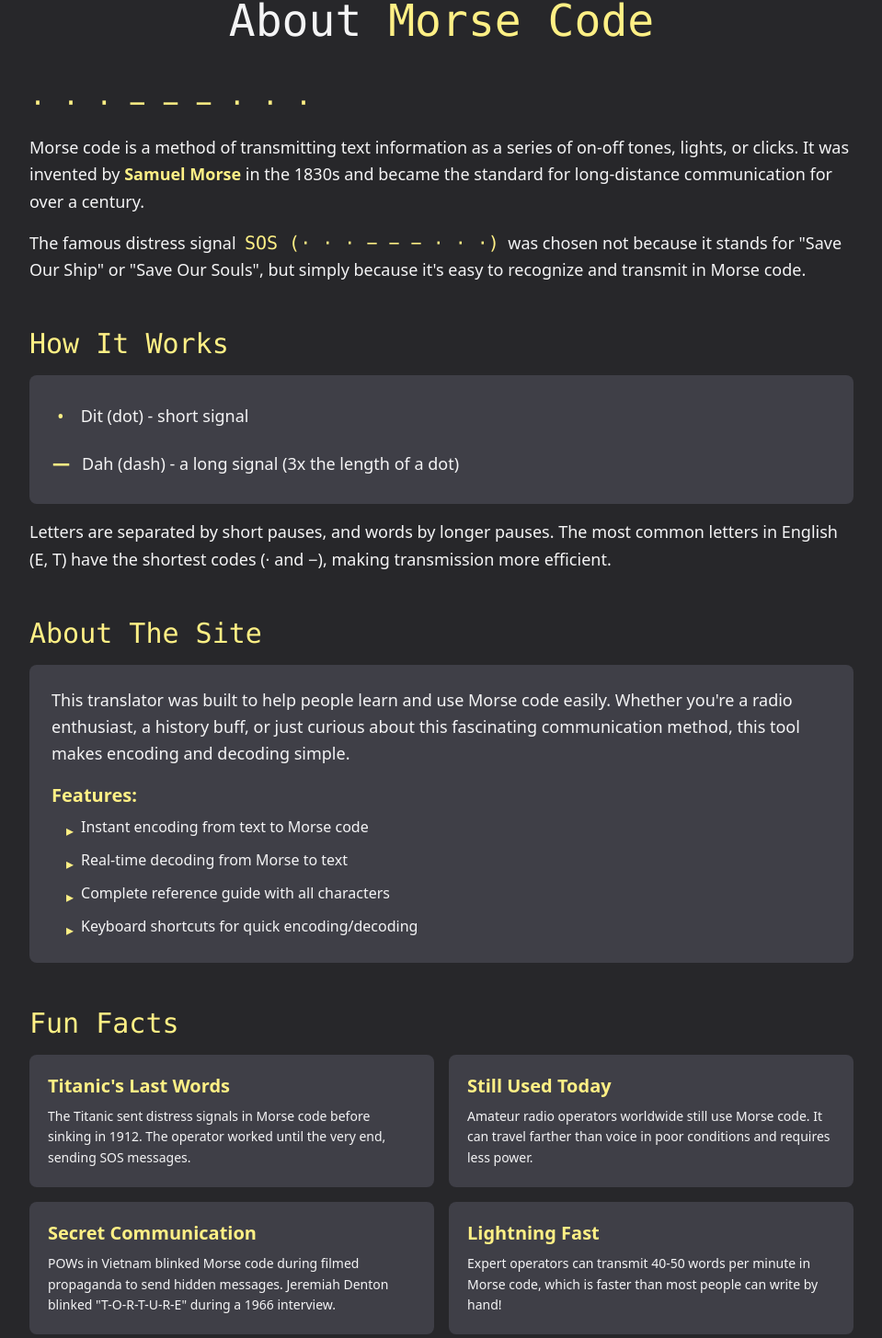
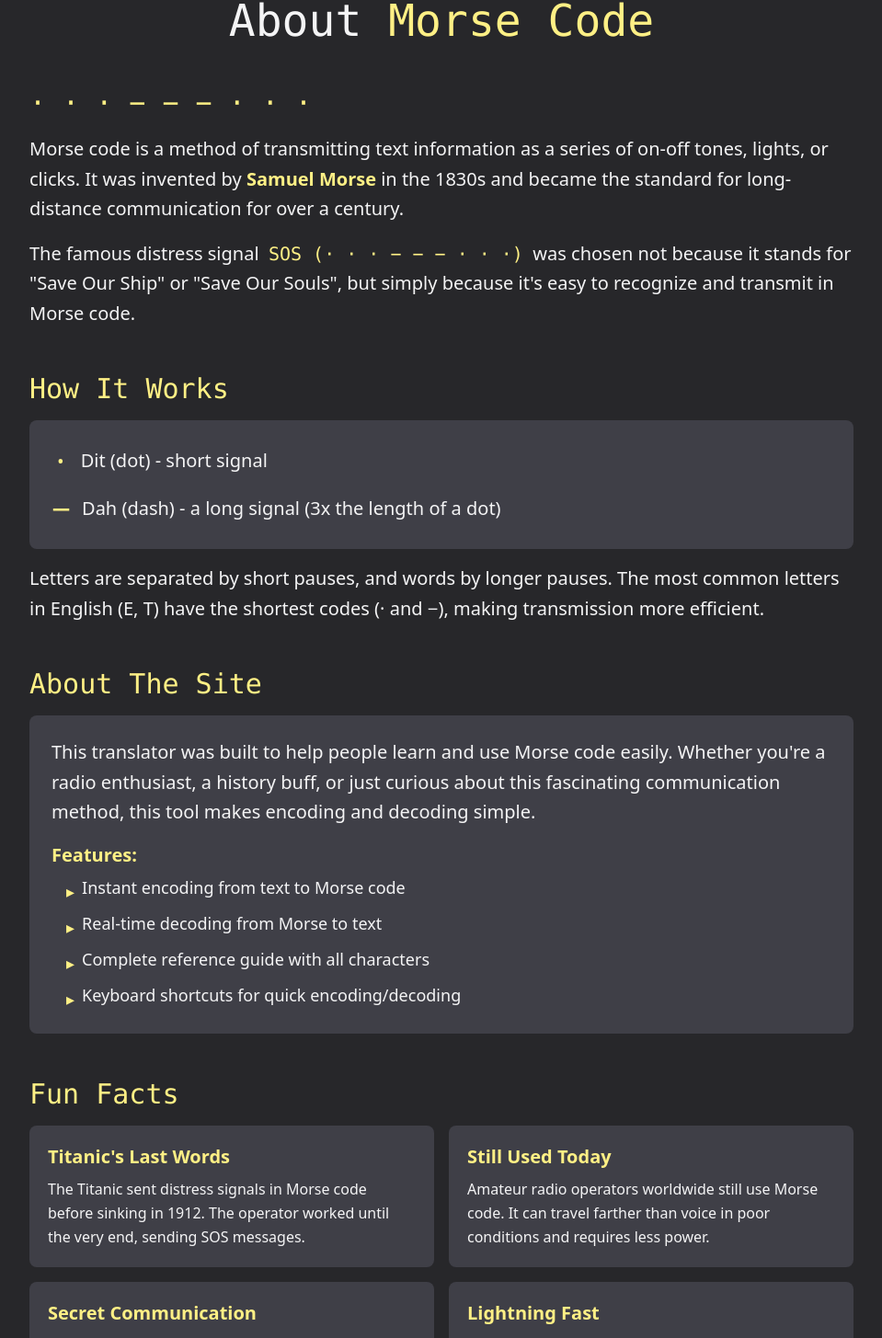
Before and after one commit to ValyMnDul/Morser, a Next.js app: page /about in a window 1280 px wide. Shown: the part 146-1601 px from the top of the page at 92% size, without its empty margins (160-1119 px from the left). Built offline with nearby package versions, Linux system fonts and the light colour scheme.

Commit message:
About page adjustments 2

```diff
--- a/src/app/about/page.tsx
+++ b/src/app/about/page.tsx
@@ -29,7 +29,7 @@ export default function About(){
                     </h2>
 
                     <p
-                    className="text-lg leading-relaxed"
+                    className="text-[20px] leading-relaxed"
                     >
                         Morse code is a method of transmitting text information as a
                         series of on-off tones, lights, or clicks.
@@ -45,7 +45,7 @@ export default function About(){
                     </p>
 
                     <p
-                    className="text-lg leading-relaxed"
+                    className="text-[20px] leading-relaxed"
                     >
                         The famous distress signal &nbsp;
 
@@ -83,7 +83,7 @@ export default function About(){
                             </span>
 
                             <span
-                            className="text-lg"
+                            className="text-[20px]"
                             >
                                 Dit (dot) - short signal
                             </span>
@@ -100,7 +100,7 @@ export default function About(){
                             </span>
 
                             <span
-                            className="text-lg"
+                            className="text-[20px]"
                             >
                                 Dah (dash) - a long signal (3x the length of a dot)
                             </span>
@@ -110,7 +110,7 @@ export default function About(){
                     </div>
 
                     <p
-                    className="text-lg leading-relaxed"
+                    className="text-[20px] leading-relaxed"
                     >
                         Letters are separated by short pauses, and words by
                         longer pauses. The most common letters
@@ -134,7 +134,7 @@ export default function About(){
                     className="bg-zinc-700 rounded-lg p-6 flex flex-col gap-4"
                     >
                         <p
-                        className="text-lg leading-relaxed"
+                        className="text-[20px] leading-relaxed"
                         >
                             This translator was built to help people learn and use
                             Morse code easily. Whether you&apos;re
@@ -153,10 +153,10 @@ export default function About(){
                             </h3>
 
                             <ul
-                            className="list-none space-y-2 ml-4"
+                            className="list-none space-y-2 ml-4 text-[18px]"
                             >
                                 <li
-                                className="flex items-start gap-2"
+                                className="flex items-start gap-2 text-center"
                                 >
                                     <span
                                     className="text-yellow-200 mt-1"
@@ -246,7 +246,7 @@ export default function About(){
                             </h3>
 
                             <p
-                            className="text-sm leading-relaxed"
+                            className="text-[16px] leading-relaxed"
                             >
                                 The Titanic sent distress signals in Morse code
                                 before sinking in 1912. The operator
@@ -266,7 +266,7 @@ export default function About(){
                             </h3>
 
                             <p
-                            className="text-sm leading-relaxed"
+                            className="text-[16px] leading-relaxed"
                             >
                                 Amateur radio operators worldwide still use Morse code.
                                 It can travel farther than voice
@@ -286,7 +286,7 @@ export default function About(){
                             </h3>
 
                             <p
-                            className="text-sm leading-relaxed"
+                            className="text-[16px] leading-relaxed"
                             >
                                 POWs in Vietnam blinked Morse code during filmed propaganda to
                                 send hidden messages.
@@ -307,7 +307,7 @@ export default function About(){
                             </h3>
 
                             <p
-                            className="text-sm leading-relaxed"
+                            className="text-[16px] leading-relaxed"
                             >
                                 Expert operators can transmit 40-50 words per minute
                                 in Morse code, which is faster
```
